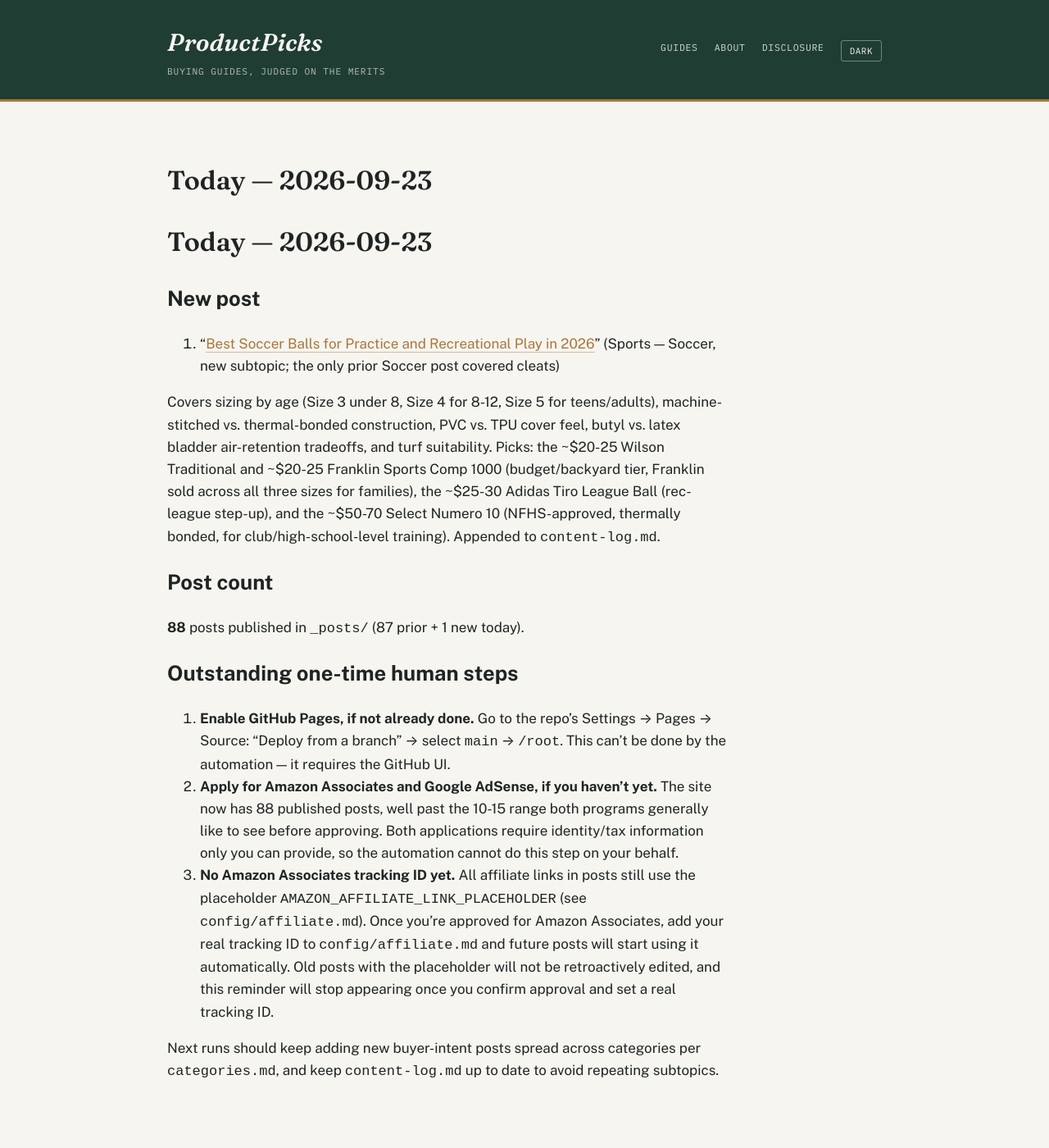
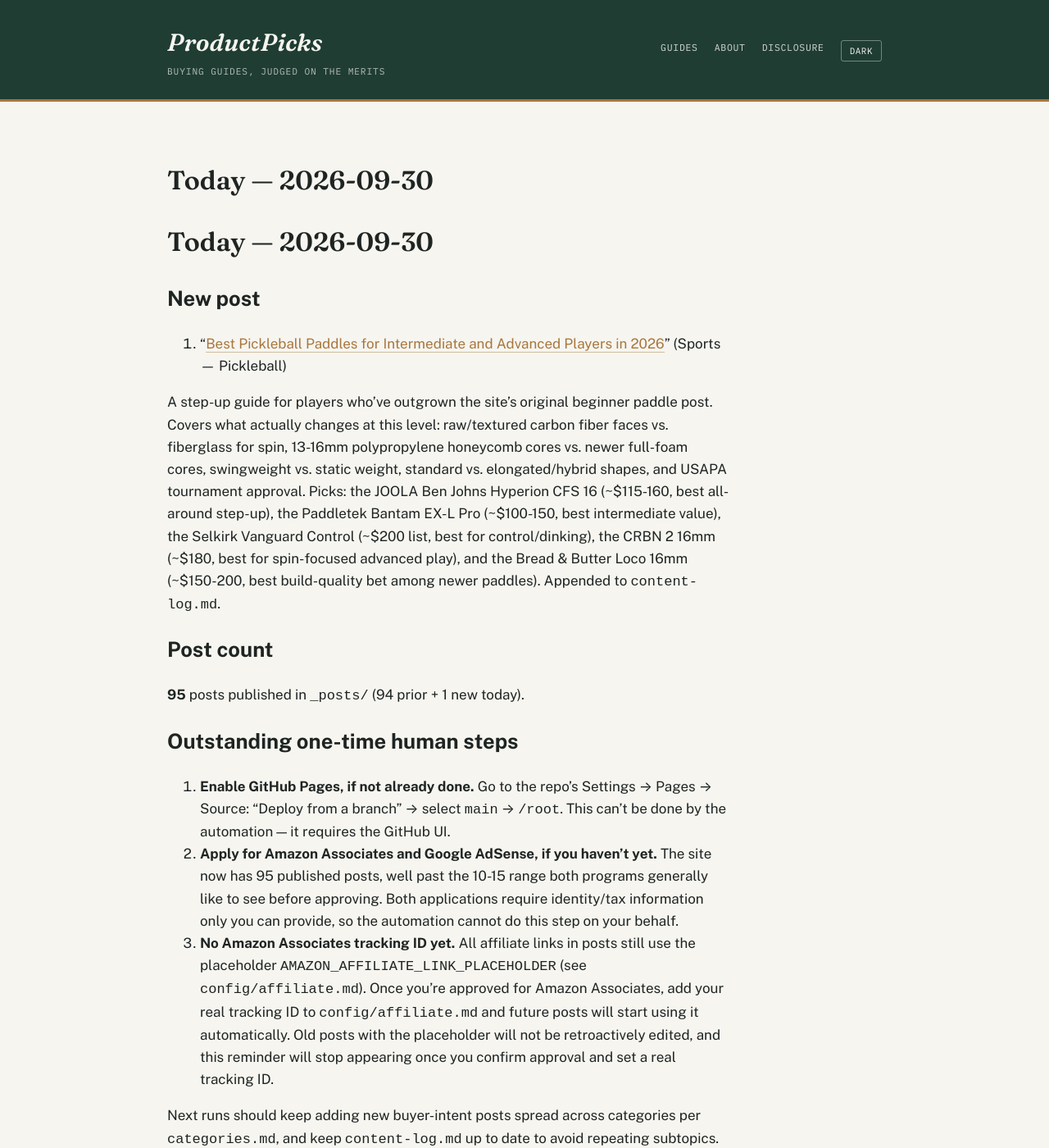
Before and after one commit to ajith198/ProductPicks, a Jekyll site: the page built from today.md, in a window 1280 px wide and 1400 px high. Shown: the whole window at 82% size. Built offline with Jekyll 4.4.1, drawn with Linux system fonts in a browser that asks for light colours; our own code applies the rules of GitHub Pages for plain Markdown files.

Commit message:
daily: 2026-09-30 new post + log update
Co-Authored-By: Claude Sonnet 5 <noreply@anthropic.com>
Claude-Session: https://claude.ai/code/session_01BjLzrGB2mjyE1ZyArkZDx4

```diff
--- a/today.md
+++ b/today.md
@@ -1,19 +1,19 @@
-# Today — 2026-09-23
+# Today — 2026-09-30
 
 ## New post
 
-1. "[Best Soccer Balls for Practice and Recreational Play in 2026](/sports/buying-guides/best-soccer-balls-for-practice-and-recreational-play/)" (Sports — Soccer, new subtopic; the only prior Soccer post covered cleats)
+1. "[Best Pickleball Paddles for Intermediate and Advanced Players in 2026](/pickleball/buying-guides/best-pickleball-paddles-for-intermediate-and-advanced-players/)" (Sports — Pickleball)
 
-Covers sizing by age (Size 3 under 8, Size 4 for 8-12, Size 5 for teens/adults), machine-stitched vs. thermal-bonded construction, PVC vs. TPU cover feel, butyl vs. latex bladder air-retention tradeoffs, and turf suitability. Picks: the ~$20-25 Wilson Traditional and ~$20-25 Franklin Sports Comp 1000 (budget/backyard tier, Franklin sold across all three sizes for families), the ~$25-30 Adidas Tiro League Ball (rec-league step-up), and the ~$50-70 Select Numero 10 (NFHS-approved, thermally bonded, for club/high-school-level training). Appended to `content-log.md`.
+A step-up guide for players who've outgrown the site's original beginner paddle post. Covers what actually changes at this level: raw/textured carbon fiber faces vs. fiberglass for spin, 13-16mm polypropylene honeycomb cores vs. newer full-foam cores, swingweight vs. static weight, standard vs. elongated/hybrid shapes, and USAPA tournament approval. Picks: the JOOLA Ben Johns Hyperion CFS 16 (~$115-160, best all-around step-up), the Paddletek Bantam EX-L Pro (~$100-150, best intermediate value), the Selkirk Vanguard Control (~$200 list, best for control/dinking), the CRBN 2 16mm (~$180, best for spin-focused advanced play), and the Bread & Butter Loco 16mm (~$150-200, best build-quality bet among newer paddles). Appended to `content-log.md`.
 
 ## Post count
 
-**88** posts published in `_posts/` (87 prior + 1 new today).
+**95** posts published in `_posts/` (94 prior + 1 new today).
 
 ## Outstanding one-time human steps
 
 1. **Enable GitHub Pages, if not already done.** Go to the repo's Settings → Pages → Source: "Deploy from a branch" → select `main` → `/root`. This can't be done by the automation — it requires the GitHub UI.
-2. **Apply for Amazon Associates and Google AdSense, if you haven't yet.** The site now has 88 published posts, well past the 10-15 range both programs generally like to see before approving. Both applications require identity/tax information only you can provide, so the automation cannot do this step on your behalf.
+2. **Apply for Amazon Associates and Google AdSense, if you haven't yet.** The site now has 95 published posts, well past the 10-15 range both programs generally like to see before approving. Both applications require identity/tax information only you can provide, so the automation cannot do this step on your behalf.
 3. **No Amazon Associates tracking ID yet.** All affiliate links in posts still use the placeholder `AMAZON_AFFILIATE_LINK_PLACEHOLDER` (see `config/affiliate.md`). Once you're approved for Amazon Associates, add your real tracking ID to `config/affiliate.md` and future posts will start using it automatically. Old posts with the placeholder will not be retroactively edited, and this reminder will stop appearing once you confirm approval and set a real tracking ID.
 
 Next runs should keep adding new buyer-intent posts spread across categories per `categories.md`, and keep `content-log.md` up to date to avoid repeating subtopics.
```
Also changed, not shown: TODAY.md (+1 -1 lines), _posts/2026-09-30-best-pickleball-paddles-for-intermediate-and-advanced-players.md (added, +56 -0 lines), content-log.md (+7 -0 lines).
